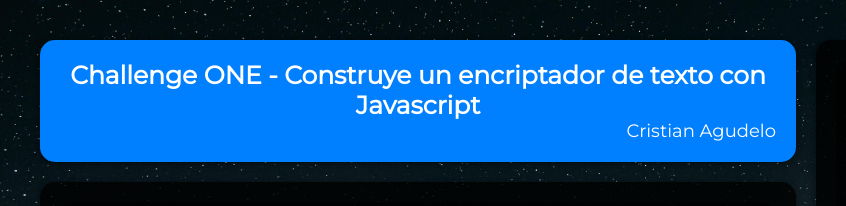
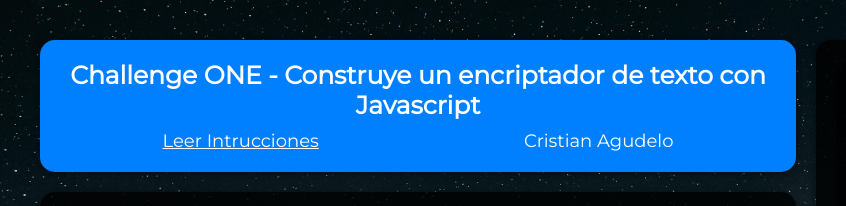
Before and after one commit to CristianAgudelo63/Challenge-ONE, a plain HTML site: page index.html in a window 1280 px wide. Shown: the top 206 px of the page, 0-846 px from the left. Drawn offline with Linux system fonts and the light colour scheme.

Commit message:
fix: :bug: v1.0.2
Corrección de hijos añadidos a la lista de párrafos; añadido instrucciones

```diff
--- a/css/header.css
+++ b/css/header.css
@@ -13,9 +13,15 @@ h1{
   text-align: center;
 }
 
-.autor{
+.pie{
+  margin-top: 10px;
+  display: flex;
+  flex-direction: row;
+  justify-content: space-around;
+}
+
+.p{
   font-family: var(--tipografiaParrafo);
   font-size: var(--tamanoParrafo);
   color: var(--colorTexto);
-  text-align: right;
 }
--- a/index.html
+++ b/index.html
@@ -21,7 +21,10 @@
           <h1>
             Challenge ONE - Construye un encriptador de texto con Javascript
           </h1>
-          <p class="autor">Cristian Agudelo</p>
+          <div class="pie">
+            <a target="_blank" class="p" href="./README.md">Leer Intrucciones</a>
+            <p class="p">Cristian Agudelo</p>
+          </div>
         </header>
 
         <main>
@@ -136,7 +139,6 @@
         </div>
       </aside>
     </div>
-
     <script src="./js/main.js"></script>
   </body>
 </html>
--- a/js/main.js
+++ b/js/main.js
@@ -76,10 +76,12 @@ const DesencriptarMensaje = () =>{
 
 Encriptar.addEventListener("click", () =>{
   EncriptarMensaje();
+  Parrafos.children[1].remove();
 });
 
 Desencriptar.addEventListener("click", () => {
   DesencriptarMensaje();
+  Parrafos.children[1].remove();
 });
 
 Borrar.addEventListener("click", () =>{
```
Also changed, not shown: css/style.css (line endings or trailing spaces), 1 other file.
